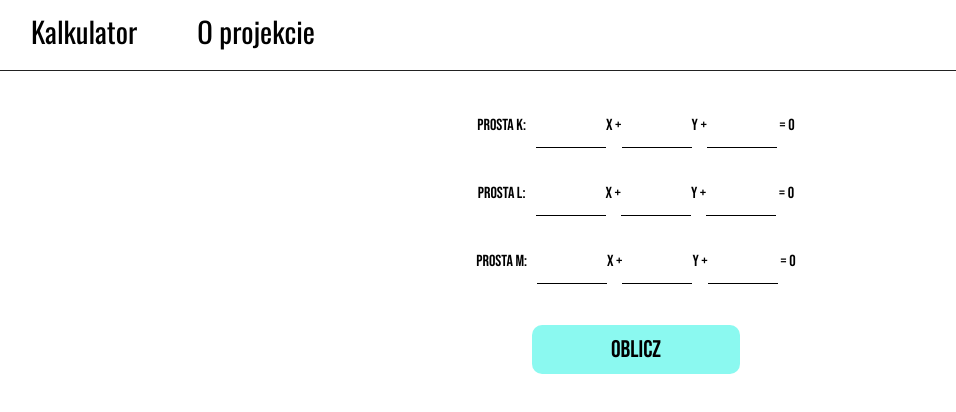
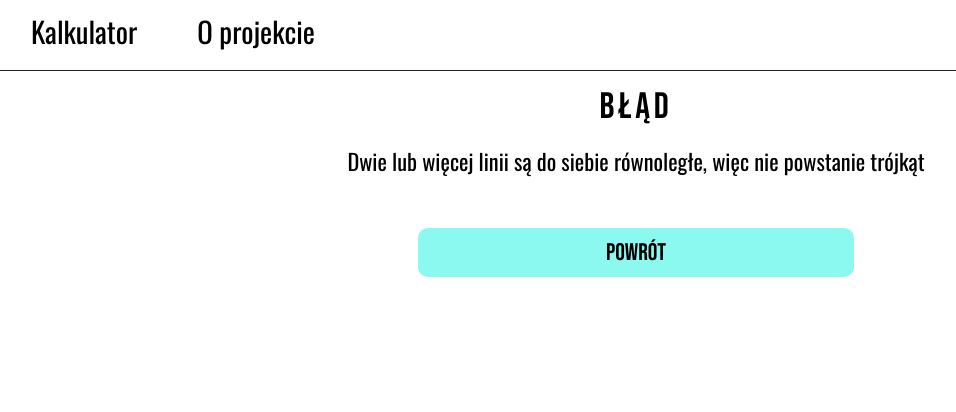
Before and after one commit to SKupisz/triangle-analysis, a React (Create React App) app: page / in a window 1280 px wide. Shown: the top 412 px of the page, without its empty margins (4-960 px from the left). Built offline with nearby package versions, Linux system fonts and the light colour scheme.

Commit message:
Detecting parallel lines added

```diff
--- a/public/index.html
+++ b/public/index.html
@@ -24,7 +24,7 @@
       work correctly both with client-side routing and a non-root public URL.
       Learn how to configure a non-root public URL by running `npm run build`.
     -->
-    <title>React App</title>
+    <title>Triangle analysis</title>
   </head>
   <body>
     <noscript>You need to enable JavaScript to run this app.</noscript>
--- a/src/components/main.jsx
+++ b/src/components/main.jsx
@@ -8,7 +8,7 @@ export default class Main extends React.Component{
             a1: null, b1: null, c1: null,
             a2: null, b2: null, c2: null,
             a3: null, b3: null, c3: null,
-            phase: 1,
+            phase: 4, /* 1 - default, 2 - initiated calculating, 3 - done, 4 - parallel lines error*/
         };
 
         this.calculateTheArea = this.calculateTheArea.bind(this);
@@ -25,6 +25,13 @@ export default class Main extends React.Component{
                 this.setState({
                     phase: 1
                 },() => {});
+            }
+            else if(this.state.a1*this.state.b2 == this.state.a2*this.state.b1 ||
+                this.state.a2*this.state.b3 == this.state.a3*this.state.b3 ||
+                this.state.a3*this.state.b1 == this.state.a1*this.state.b3){
+                this.setState({
+                    phase: 4
+                }, () => {});
             }
             else{
                 let xa = 0, ya = 0,
@@ -201,13 +208,14 @@ export default class Main extends React.Component{
         },() => {});
     }
     componentDidMount(){
-        this.calculateTheArea();
+        //this.calculateTheArea();
     }
     render(){
         return(
             <div className="main-container block-center">
                 {this.state.phase === 1 ? <span className="data-wrap">
                     <div className="paths-wrapper block-center">
+                        <header className="paths-header">Podaj współczynniki każdej z 3 prostych (włącznie z zerami)</header>
                         <div className="paths">
                             Prosta k:
                             <input type="number" onChange = {(event) => {this.updateTheFactor(event,1)}} className = "number-input first-input" step = "0.01" name="" id=""/>x +
@@ -229,6 +237,7 @@ export default class Main extends React.Component{
                     </div>
                     <button className="getTheResultsBtn block-center" onClick = {() => {this.calculateTheArea()}}>Oblicz</button>
                 </span> : this.state.phase === 2 ? "Obliczanie..." :
+                this.state.phase === 3 ?
                 <span className="results-wrap">
                     <div className="results-container block-center">
                         <header className="main-header block-center">Wyniki analizy</header>
@@ -260,7 +269,12 @@ export default class Main extends React.Component{
 
                         <button className="getTheResultsBtn go-back-button block-center" onClick = {() => {this.goBackToTheBeginning();}}>Powrót</button>
                     </div>
-                </span>}
+                </span> : <div className="error-container">
+                        <header className="error-header block-center">Błąd</header>
+                        <div className="error-describe block-center">Dwie lub więcej linii są do siebie równoległe, więc nie powstanie trójkąt</div>
+                        <button className="getTheResultsBtn go-back-button block-center" onClick = {() => {this.goBackToTheBeginning();}}>Powrót</button>
+                    </div>}
+
             </div>
         )
     }
--- a/src/css/form.scss
+++ b/src/css/form.scss
@@ -24,6 +24,10 @@ input[type="number"]{
     width: calc(80% - 20px);
     padding: 10px;
     font-family: "Bebas Neue",sans-serif;
+    .paths-header{
+        font-size: 1.4em;
+        margin-bottom: 30px;
+    }
     .paths{
         margin: 10px 0px;
         border-radius: 10px;
@@ -73,3 +77,16 @@ input[type="number"]{
 .getTheResultsBtn:focus{
     outline: none;
 }
+.error-header{
+    width: calc(70% - 20px);
+    padding: 10px;
+    font-size: 2.3em;
+    font-family: "Bebas Neue",sans-serif;
+    letter-spacing: 0.1em;
+}
+.error-describe{
+    width: calc(60% - 10px);
+    padding: 5px;
+    font-family: "Oswald",sans-serif;
+    font-size: 1.4em;
+}
```
